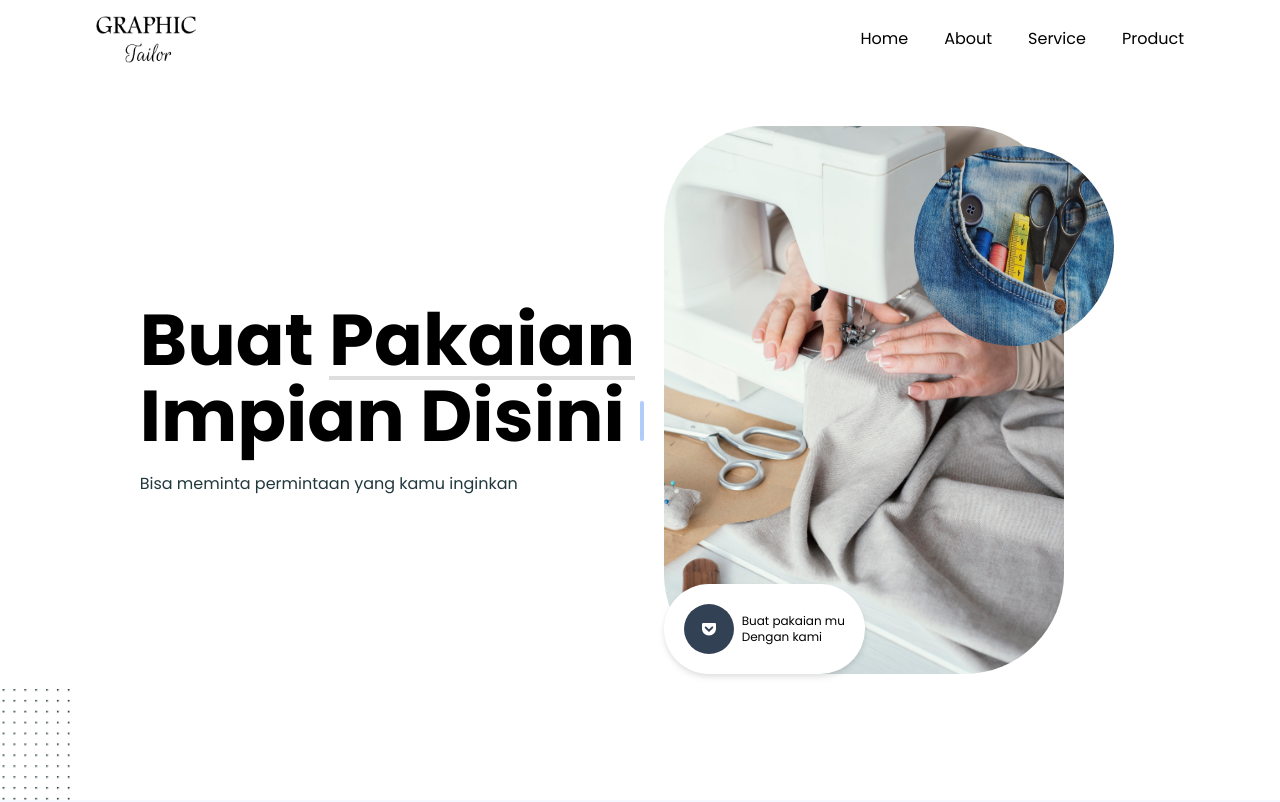
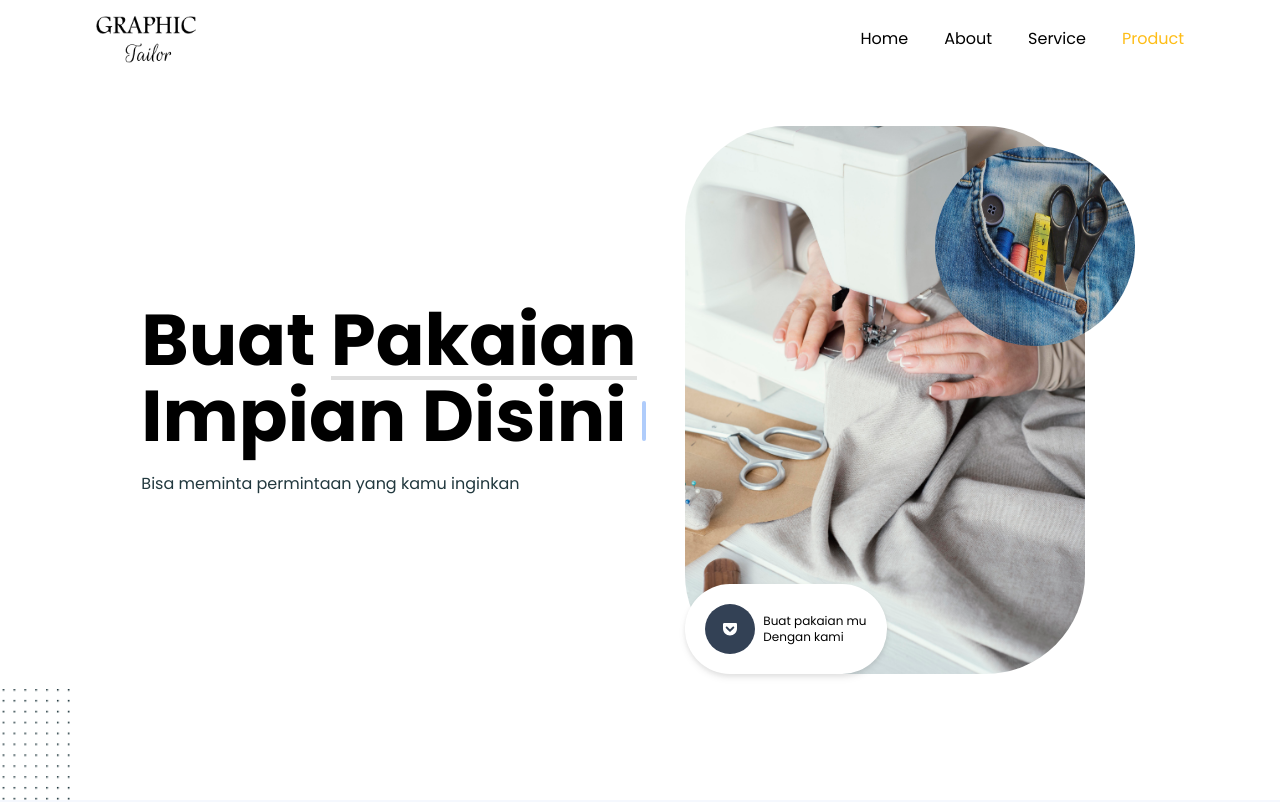
Before and after one commit to fardz2/graphic-tailor, a Next.js app: page / in a window 1280 px wide. Shown: the top 802 px of the page. Built offline with nearby package versions, Linux system fonts and the light colour scheme.

Commit message:
update nav to element

```diff
--- a/app/componets/About.tsx
+++ b/app/componets/About.tsx
@@ -4,9 +4,9 @@ import { Fade } from "./animate/Fade";
 export default function About() {
   return (
     <>
-      <section className="bg-[#F5F8FE] md:py-20 py-5">
+      <section className="bg-[#F5F8FE] md:py-20 py-5" id="about">
         <div className="relative container mx-auto px-5 md:px-24  ">
-          <div className="flex  md:justify-between md:mt-0 mt-20  flex-col-reverse lg:flex-row gap-20 lg:items-start items-center">
+          <div className="flex  justify-center md:mt-0 mt-20  flex-col-reverse lg:flex-row gap-20 lg:items-start items-center">
             <div className="">
               <Fade initial={-10} animate={0} delay={0.4}>
                 <div className="overflow-hidden w-[150px] h-[150px] md:w-[300px] md:h-[300px] rounded-t-full">
--- a/app/componets/Footer.tsx
+++ b/app/componets/Footer.tsx
@@ -3,7 +3,7 @@ import { FaWhatsapp } from "react-icons/fa";
 
 export default function Footer() {
   return (
-    <section className=" bg-[#1C1C1C] text-white" id="service">
+    <section className=" bg-[#1C1C1C] text-white" id="product">
       <div className="relative container mx-auto md:p-10 p-5 md:px-24   ">
         <div className="  flex md:flex-row flex-col justify-between gap-2 ">
           <div>
--- a/app/componets/Main.tsx
+++ b/app/componets/Main.tsx
@@ -19,8 +19,8 @@ export default function Main() {
     },
   ];
   return (
-    <main className="container mx-auto px-5 md:px-24 z-10" id="main">
-      <div className="flex md:justify-center justify-start mr-10 min-h-screen lg:mt-0 mt-32 items-center flex-col lg:flex-row ">
+    <section className="container mx-auto px-5 md:px-24 z-10" id="main">
+      <div className="flex md:justify-center justify-start  min-h-screen lg:mt-0 mt-32 items-center flex-col lg:flex-row ">
         <div className="basis-1/2 ">
           <TypewriterEffect words={words} />
           <Fade initial={-10} animate={0} delay={0.8}>
@@ -78,6 +78,6 @@ export default function Main() {
           height={100}
         />
       </div>
-    </main>
+    </section>
   );
 }
--- a/app/componets/NavBar.tsx
+++ b/app/componets/NavBar.tsx
@@ -1,23 +1,24 @@
 "use client";
 import { cn } from "@/utils/cn";
-import React, { useEffect, useState } from "react";
+import React, { useEffect, useState, useRef } from "react";
 import { Rotate as Hamburger } from "hamburger-react";
 import { AnimatePresence, motion } from "framer-motion";
 import { Fade } from "./animate/Fade";
 import { usePathname } from "next/navigation";
 import Link from "next/link";
 import Image from "next/image";
-// import { Link } from "react-scroll";
 
 export default function NavBar() {
   const [scrolling, setScrolling] = useState<boolean>(false);
   const [show, setShow] = useState<boolean>(false);
+  const [activeSection, setActiveSection] = useState<string>("");
   const pathname = usePathname();
+  const sectionsRef = useRef<{ [key: string]: IntersectionObserverEntry }>({});
 
   useEffect(() => {
     const handleScroll = () => {
       const scrollTop = window.scrollY;
-      scrollTop > 0 ? setScrolling(true) : setScrolling(false);
+      setScrolling(scrollTop > 0);
     };
     window.addEventListener("scroll", handleScroll);
     return () => {
@@ -26,18 +27,55 @@ export default function NavBar() {
   }, []);
 
   useEffect(() => {
-    if (show) {
-      document.body.style.overflow = "hidden";
-    } else {
-      document.body.style.overflow = "auto";
-    }
+    document.body.style.overflow = show ? "hidden" : "auto";
   }, [show]);
+
+  useEffect(() => {
+    const observer = new IntersectionObserver(
+      (entries) => {
+        entries.forEach((entry) => {
+          sectionsRef.current[entry.target.id] = entry;
+        });
+
+        const visibleSections = Object.keys(sectionsRef.current).filter(
+          (key) => sectionsRef.current[key].isIntersecting
+        );
+
+        if (visibleSections.length > 0) {
+          setActiveSection(visibleSections[0]);
+        }
+      },
+      { threshold: 0.5 }
+    );
+
+    const sections = document.querySelectorAll("section");
+    sections.forEach((section) => observer.observe(section));
+
+    return () => {
+      sections.forEach((section) => observer.unobserve(section));
+    };
+  }, []);
+
+  useEffect(() => {
+    const handleResize = () => {
+      if (window.innerWidth >= 768) {
+        setShow(false);
+      }
+    };
+
+    window.addEventListener("resize", handleResize);
+    handleResize(); // Check initial window size on mount
+
+    return () => {
+      window.removeEventListener("resize", handleResize);
+    };
+  }, []);
 
   return (
     <>
       <header
         className={cn(
-          "fixed top-0 right-0 left-0 z-[100]",
+          "fixed top-0 right-0 left-0 z-[100] transition",
           scrolling ? "bg-white shadow-sm" : "",
           show ? "shadow-none" : ""
         )}
@@ -52,10 +90,53 @@ export default function NavBar() {
             />
           </div>
           <div className="hidden md:flex justify-between gap-9 ">
-            <p>Home</p>
-            <p>About</p>
-            <p>Service</p>
-            <p>Product</p>
+            <Link href={"#main"}>
+              <motion.p
+                initial={{ color: "#000" }}
+                animate={{
+                  color: activeSection === "main" ? "#FEBD17" : "#000",
+                }}
+                transition={{ duration: 0.3 }}
+              >
+                Home
+              </motion.p>
+            </Link>
+
+            <Link href={"#about"}>
+              <motion.p
+                initial={{ color: "#000" }}
+                animate={{
+                  color: activeSection === "about" ? "#FEBD17" : "#000",
+                }}
+                transition={{ duration: 0.3 }}
+              >
+                About
+              </motion.p>
+            </Link>
+
+            <Link href={"#service"}>
+              <motion.p
+                initial={{ color: "#000" }}
+                animate={{
+                  color: activeSection === "service" ? "#FEBD17" : "#000",
+                }}
+                transition={{ duration: 0.3 }}
+              >
+                Service
+              </motion.p>
+            </Link>
+
+            <Link href={"#product"}>
+              <motion.p
+                initial={{ color: "#000" }}
+                animate={{
+                  color: activeSection === "product" ? "#FEBD17" : "#000",
+                }}
+                transition={{ duration: 0.3 }}
+              >
+                Product
+              </motion.p>
+            </Link>
           </div>
           <div className="block md:hidden">
             <Hamburger toggled={show} toggle={setShow} />
@@ -72,33 +153,75 @@ export default function NavBar() {
           >
             <Fade initial={10} animate={0} delay={0.2}>
               <Link
-                href={"/"}
+                href={"#home"}
                 onClick={() => {
                   setShow(!show);
                 }}
               >
-                <p className={cn(pathname == "/" ? "text-[#FEBD17]" : "")}>
+                <motion.p
+                  initial={{ color: "#000" }}
+                  animate={{
+                    color: activeSection === "main" ? "#FEBD17" : "#000",
+                  }}
+                  transition={{ duration: 0.3 }}
+                >
                   Home
-                </p>
+                </motion.p>
               </Link>
             </Fade>
             <Fade initial={10} animate={0} delay={0.3}>
               <Link
-                href={"/about"}
+                href={"#about"}
                 onClick={() => {
                   setShow(!show);
                 }}
               >
-                <p className={cn(pathname == "/about" ? "text-[#FEBD17]" : "")}>
+                <motion.p
+                  initial={{ color: "#000" }}
+                  animate={{
+                    color: activeSection === "about" ? "#FEBD17" : "#000",
+                  }}
+                  transition={{ duration: 0.3 }}
+                >
                   About
-                </p>
+                </motion.p>
               </Link>
             </Fade>
             <Fade initial={10} animate={0} delay={0.4}>
-              <p>Service</p>
+              <Link
+                href={"#service"}
+                onClick={() => {
+                  setShow(!show);
+                }}
+              >
+                <motion.p
+                  initial={{ color: "#000" }}
+                  animate={{
+                    color: activeSection === "service" ? "#FEBD17" : "#000",
+                  }}
+                  transition={{ duration: 0.3 }}
+                >
+                  Service
+                </motion.p>
+              </Link>
             </Fade>
             <Fade initial={10} animate={0} delay={0.5}>
-              <p>Product</p>
+              <Link
+                href={"#product"}
+                onClick={() => {
+                  setShow(!show);
+                }}
+              >
+                <motion.p
+                  initial={{ color: "#000" }}
+                  animate={{
+                    color: activeSection === "product" ? "#FEBD17" : "#000",
+                  }}
+                  transition={{ duration: 0.3 }}
+                >
+                  Product
+                </motion.p>
+              </Link>
             </Fade>
           </motion.div>
         )}
--- a/app/componets/Product.tsx
+++ b/app/componets/Product.tsx
@@ -4,7 +4,7 @@ import { LayoutGrid } from "./ui/layout-grid";
 
 export function LayoutGridDemo() {
   return (
-    <div className="h-full  w-full">
+    <section className="h-full  w-full" id="product">
       <div className=" container mx-auto md:px-24 ">
         <h1 className="text-center md:text-5xl text-4xl font-bold">
           Produk Kami
@@ -15,7 +15,7 @@ export function LayoutGridDemo() {
 
         <LayoutGrid cards={cards} />
       </div>
-    </div>
+    </section>
   );
 }
 
--- a/app/globals.css
+++ b/app/globals.css
@@ -1,3 +1,6 @@
 @tailwind base;
 @tailwind components;
 @tailwind utilities;
+* {
+    scroll-behavior: smooth !important;
+}
```
